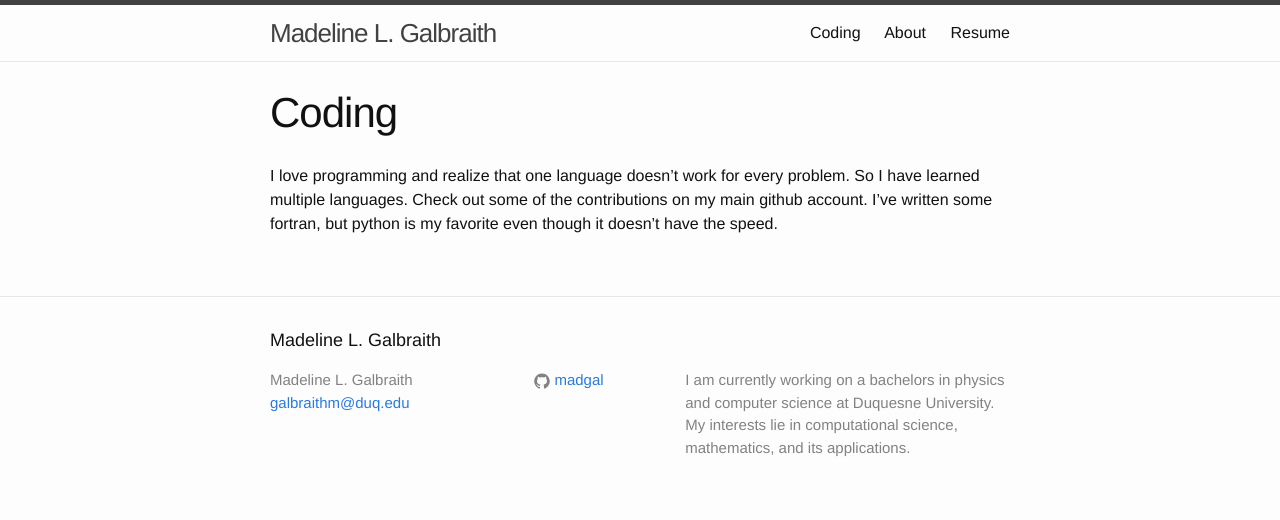
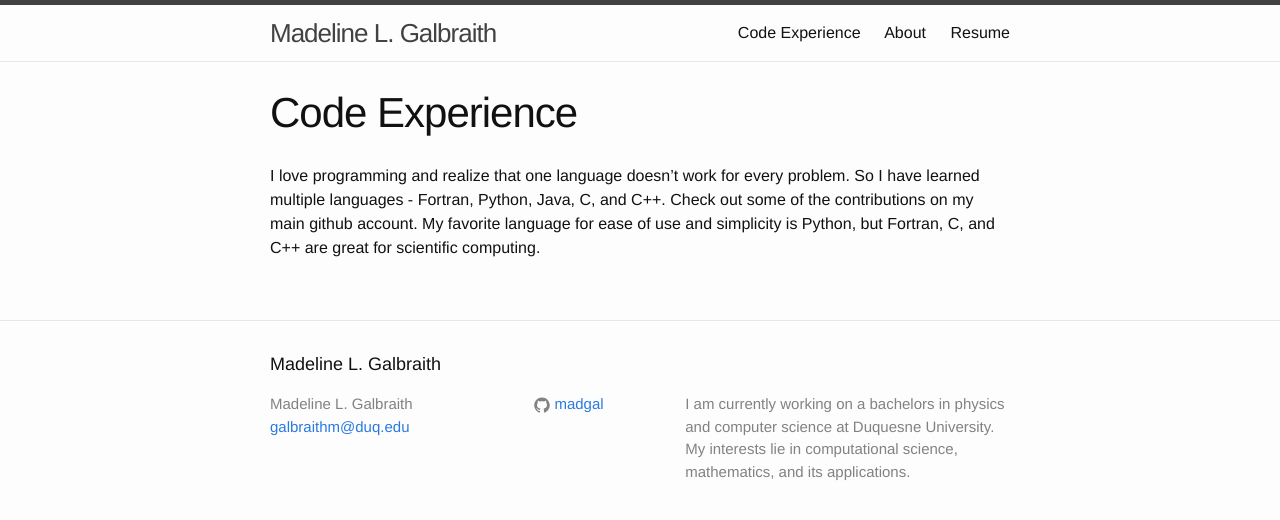
Before and after one commit to madgal/madgal.github.io, a Jekyll site: the page built from ExampleCode.md, in a window 1280 px wide. Shown: the top 520 px of the page. Built offline with Jekyll 4.4.1, drawn with Linux system fonts in a browser that asks for light colours.

Commit message:
Update Coding

```diff
--- a/ExampleCode.md
+++ b/ExampleCode.md
@@ -1,6 +1,6 @@
 ---
 layout: page
-title: Coding
+title: Code Experience
 permalink: /ExampleCode/
 ---
-I love programming and realize that one language doesn't work for every problem. So I have learned multiple languages. Check out some of the contributions on my main github account. I've written some fortran, but python is my favorite even though it doesn't have the speed.
+I love programming and realize that one language doesn't work for every problem. So I have learned multiple languages - Fortran, Python, Java, C, and C++. Check out some of the contributions on my main github account. My favorite language for ease of use and simplicity is Python, but Fortran, C, and C++ are great for scientific computing.
```
